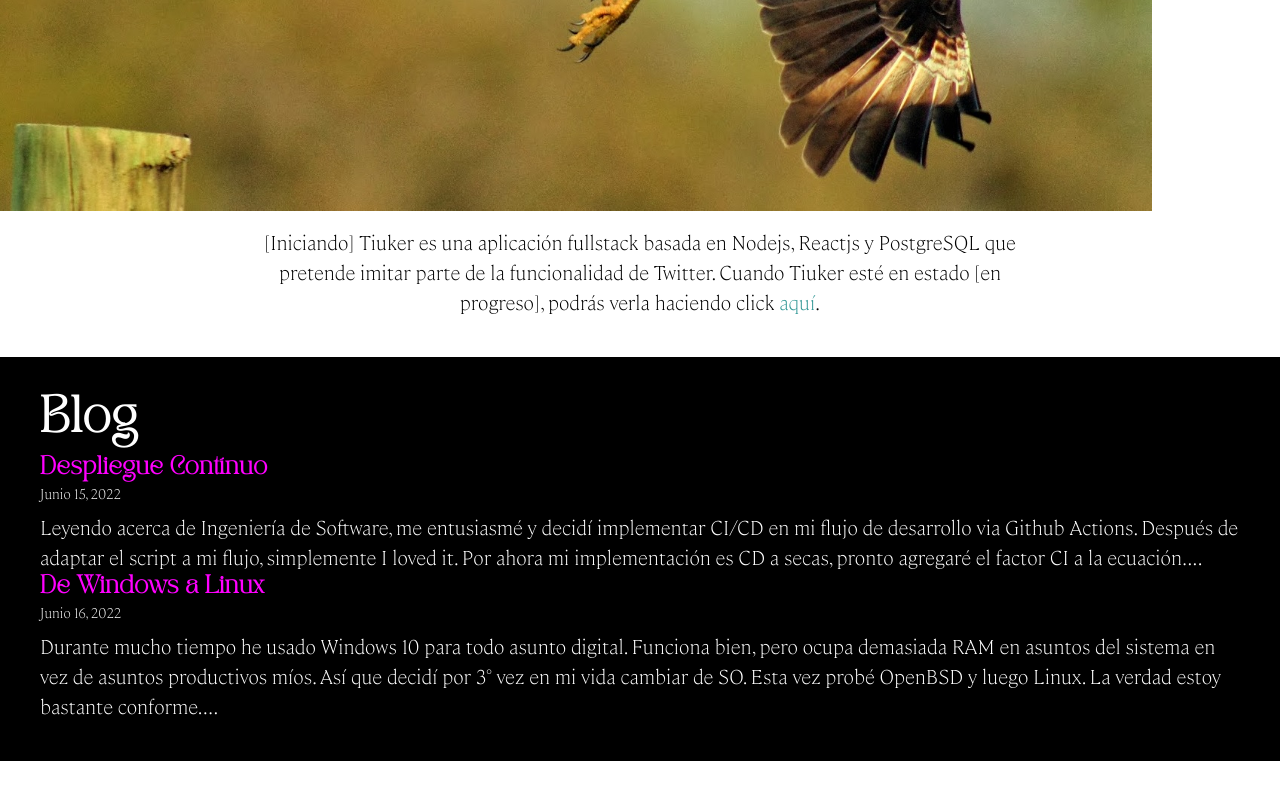
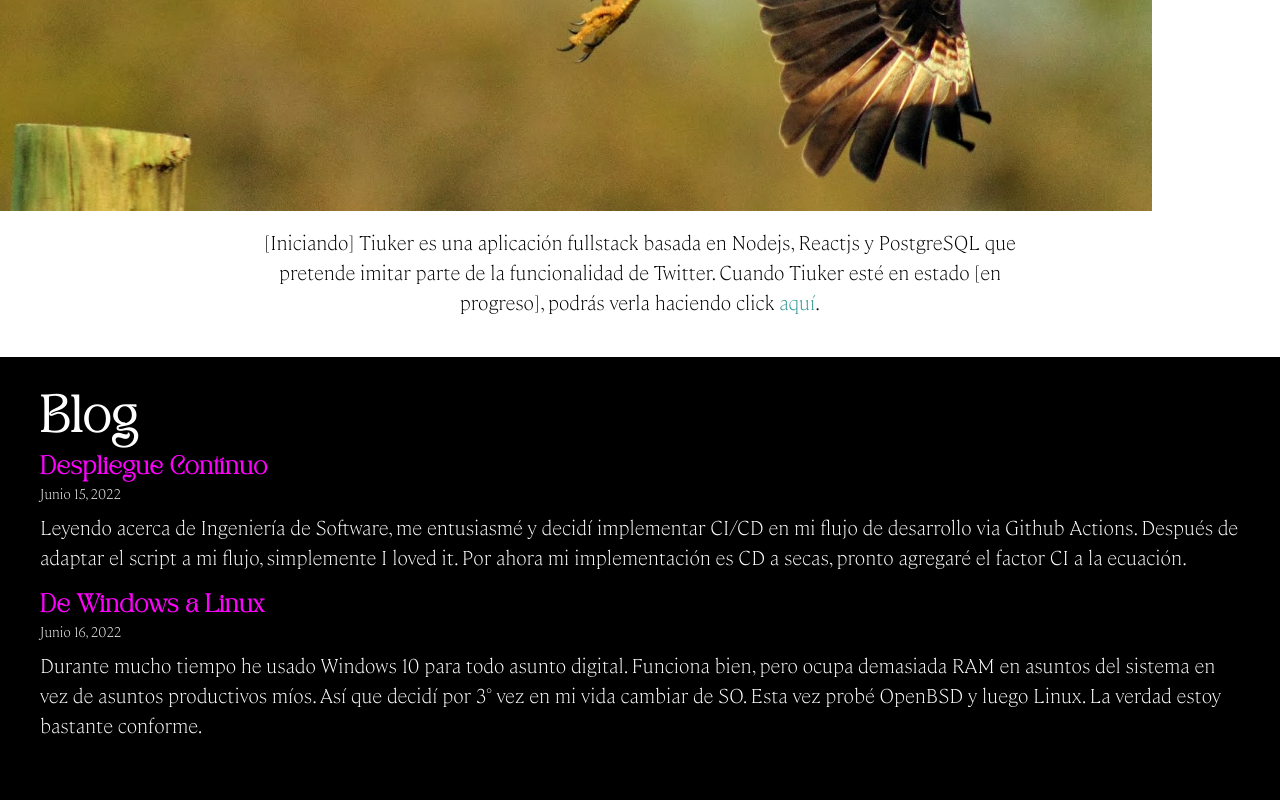
Before and after one commit to gnietto/gnietto.github.io, a React (Vite) app: page / in a window 1280 px wide. Shown: the part 2147-2947 px from the top of the page. Before the commit the page ends 2908 px from the top, so only its background shows below. Built offline with nearby package versions, Linux system fonts and the light colour scheme.

Commit message:
Remueve puntos suspensivos y agrega margin bottom a caja de posts

```diff
--- a/src/ListaPosts.tsx
+++ b/src/ListaPosts.tsx
@@ -9,7 +9,7 @@ function ListaPosts() {
         <b>Sin posts aun</b>
       ) : (
         posts.map((item: any) => (
-          <Box key={item.key}>
+          <Box key={item.key} mb="1.5vw">
             <Heading
               bgColor="fuchsia"
               bgClip="text"
@@ -24,11 +24,7 @@ function ListaPosts() {
             <Text fontSize="sm" pb="0.5rem">
               {item.fecha}{' '}
             </Text>
-            <Text fontSize="xl">
-              {' '}
-              {item.texto[0].substring(0, 300)}
-              ...{' '}
-            </Text>
+            <Text fontSize="xl"> {item.texto[0].substring(0, 300)}</Text>
           </Box>
         ))
       )}
```
